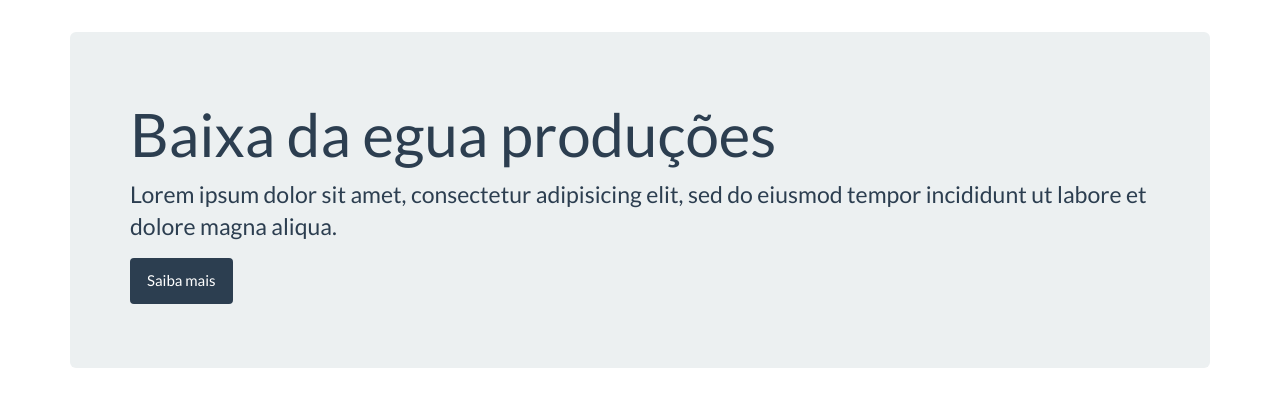
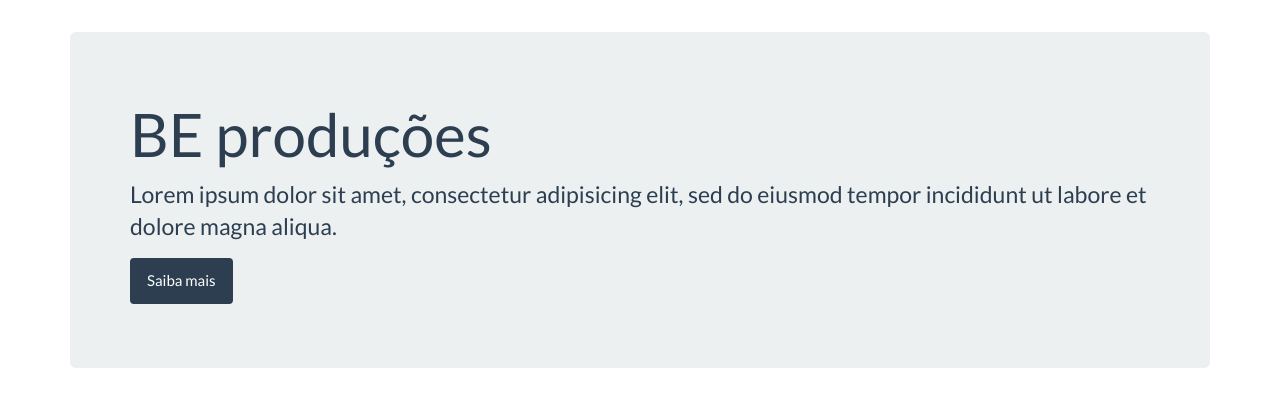
Before and after one commit to rafaluz/djangoecommerce, a Django app: template core/templates/index.html in a window 1280 px wide. Shown: the part 60-480 px from the top of the page. Run offline with Django 3.2, Linux system fonts and the light colour scheme; the template is opened without the code that fills it, so the values that code supplies are empty; some libraries are stand-ins or nearby versions.

Commit message:
be producoes para heroku

```diff
--- a/core/templates/index.html
+++ b/core/templates/index.html
@@ -4,7 +4,7 @@
 
 	<div class="jumbotron page-header">
 
-		  <h1>Baixa da egua produções</h1>
+		  <h1>BE produções</h1>
 		  <p>Lorem ipsum dolor sit amet, consectetur adipisicing elit, sed do eiusmod tempor incididunt ut labore et dolore magna aliqua.</p>
 		  <p><a class="btn btn-primary">Saiba mais</a></p>
 	</div>
```
